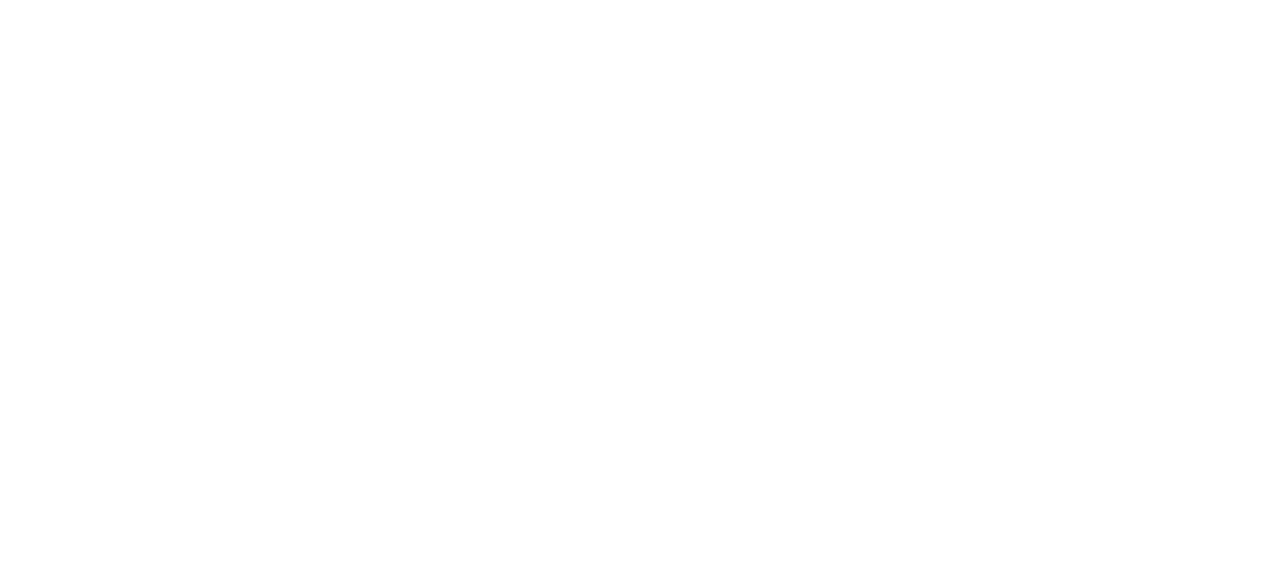
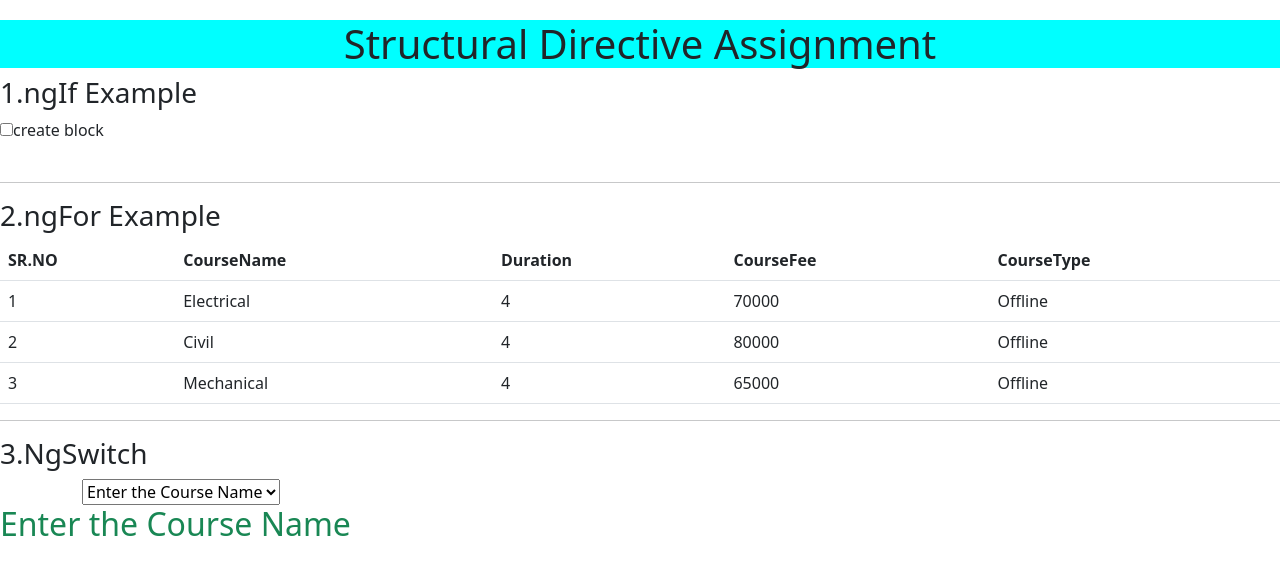
Before and after one commit to akshaypalase/AngularApp, an Angular app: page / in a window 1280 px wide. Shown: the top 574 px of the page. Built offline with nearby package versions, Linux system fonts and the light colour scheme.

Commit message:
updated
updated

```diff
--- a/src/app/app.component.html
+++ b/src/app/app.component.html
@@ -25,20 +25,20 @@
 <!-- <app-demodirectives></app-demodirectives> -->
 <!-- <app-ngswitch></app-ngswitch> -->
 <!-- <app-angularpratice></app-angularpratice> -->
-<!-- <app-structuraldirective></app-structuraldirective> -->
+<app-structuraldirective></app-structuraldirective>
 <!-- <app-attri></app-attri> -->
 <!-- <div *ngFor="let e of EmployeeRecord">
 <app-success-alert [employee]="e"></app-success-alert> -->
 
-<select (change)="uid = sid.value" #sid>
+<!-- <select (change)="uid = sid.value" #sid>
   <option selected disabled>No value selected</option>
   <option [value]="id" *ngFor="let id of [1,2,3,4]">
     {{id}}
   </option>
   </select>
 
-  <app-hooks [userid]="uid"></app-hooks>
+  <app-hooks [userid]="uid"></app-hooks> -->
 
 
-</div>
+<!-- </div> -->
 <router-outlet></router-outlet>
--- a/src/app/structuraldirective/structuraldirective.component.css
+++ b/src/app/structuraldirective/structuraldirective.component.css
@@ -8,4 +8,5 @@
     margin-top: 20px;
   background-color: aqua;
   width: 100%;
+  text-align: center;
 }
--- a/src/app/structuraldirective/structuraldirective.component.html
+++ b/src/app/structuraldirective/structuraldirective.component.html
@@ -1,40 +1,43 @@
-<div class="container">
+
  <div><h1 id="a">Structural Directive Assignment</h1></div>
  <div><h3>1.ngIf Example</h3></div>
     <input type="checkbox" [(ngModel)]="datta" (ngModelChange)="onChange()">create block
     <br><br>
     <div *ngIf="isValid">block has been created</div>
-    <br>
+    <hr>
 
-</div>
+
+<h3>2.ngFor Example</h3>
 <div>
     {{title}}
 </div>
 
-<div class="table">
+<table class="table">
 
     <thead>
         <tr class="col-md-4">
-            <th>CourseName</th>
-            <th>Duration</th>
-            <th>CourseFee</th>
-            <th>CourseType</th>
+            <th scope="col">SR.NO</th>
+            <th scope="col">CourseName</th>
+            <th scope="col">Duration</th>
+            <th scope="col">CourseFee</th>
+            <th scope="col">CourseType</th>
         </tr>
     </thead>
     <tbody>
-        <tr *ngFor="let course of courses">
-            <td>{{course.CourseName}}</td>
-            <td>{{course.Duration}}</td>
-            <td>{{course.CourseFee}}</td>
-            <td>{{course.CourseType}}</td>
+        <tr *ngFor="let course of courses; index as i">
+            <td scope="row">{{i+1}}</td>
+            <td scope="row">{{course.CourseName}}</td>
+            <td scope="row">{{course.Duration}}</td>
+            <td scope="row">{{course.CourseFee}}</td>
+            <td scope="row">{{course.CourseType}}</td>
         </tr>
     </tbody>
 
-</div>
+</table>
 
+<hr>
 
-
-<h3>NgSwitch</h3>
+<h3>3.NgSwitch</h3>
 
 <div class="container">
     <div class="row">
@@ -46,6 +49,8 @@
         <option value="AngularJs Developer">AngularJs Developer</option>
         <option Value="Backend Developer">Backend Developer</option>
     </select>
+    </div>
+</div>
 </div>
 
 <div class=col-md-12 [ngSwitch]="selectedPro">
--- a/src/app/structuraldirective/structuraldirective.component.ts
+++ b/src/app/structuraldirective/structuraldirective.component.ts
@@ -21,9 +21,6 @@
     {CourseName:"Electrical",Duration:"4",CourseFee:"70000",CourseType:"Offline"},
     {CourseName:"Civil",Duration:"4",CourseFee:"80000 ",CourseType:"Offline"},
     {CourseName:"Mechanical",Duration:" 4",CourseFee:"65000",CourseType:"Offline"},
-    {CourseName:"Electronics & Telecommunication",Duration:"3",CourseFee:"67000 ",CourseType:"Offline"},
-    {CourseName:"Chemical",Duration:"3.5",CourseFee:"60000 ",CourseType:"Offline"},
-    {CourseName:"Mechatronics",Duration:"2.5",CourseFee:"55000 ",CourseType:"Offline"}
   ]
     selectedPro : string;
   getProductVal(value : any){
```
